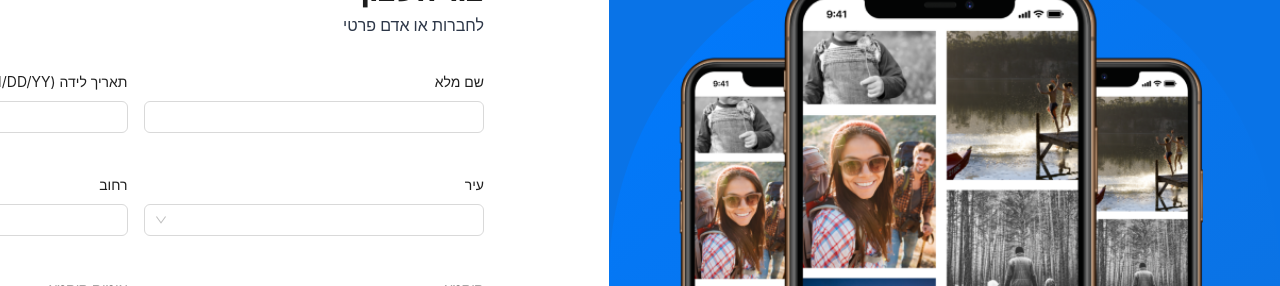
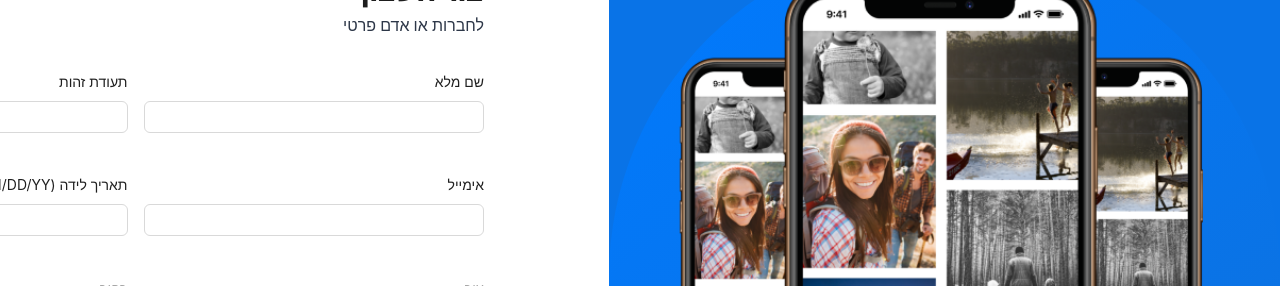
Before and after one commit to citysys/hometask, a React (Vite) app: page / in a window 1280 px wide. Shown: the part 219-505 px from the top of the page. Built offline with nearby package versions, Linux system fonts and the light colour scheme.

Commit message:
feat: add validation to form fields

```diff
--- a/src/cmps/signup-form.tsx
+++ b/src/cmps/signup-form.tsx
@@ -1,7 +1,10 @@
 
-import { Button, Checkbox, Form, Input, DatePicker, Select, Flex } from 'antd'
+import { Button, Checkbox, Form, Input, DatePicker, Select } from 'antd'
 import type { FormProps } from 'antd'
-import googleImg  from '../assets/img/google-img.png'
+import { RuleObject } from 'rc-field-form/lib/interface'
+import { StoreValue } from 'rc-field-form/lib/interface'
+
+import googleImg from '../assets/img/google-img.png'
 
 type FieldType = {
     fullName?: string;
@@ -19,6 +22,8 @@ type FieldType = {
 
 export function SignupForm() {
 
+    const [form] = Form.useForm()
+
     const onFinish: FormProps<FieldType>['onFinish'] = (values: FieldType) => {
         console.log('Success:', values)
     }
@@ -27,20 +32,45 @@ export function SignupForm() {
         console.log('Failed:', errorInfo)
     }
 
+    const validateIdNumber = async (_: RuleObject, value: StoreValue): Promise<void> => {
+        const id = value.toString()
+        const isValid = Array.from(id, Number)
+            .reduce((counter, digit, i) => {
+                const step = digit * ((i % 2) + 1)
+                return counter + (step > 9 ? step - 9 : step)
+            }, 0) % 10 === 0
+        if (!isValid) {
+            return Promise.reject(new Error('ID number is not valid.'))
+        }
+        return Promise.resolve()
+    }
+
+    const validateConfirmPassword = async (_: RuleObject, value: StoreValue): Promise<void> => {
+        const password = form.getFieldsValue(true)['password']
+        // console.log('password: ', password) //undefined
+        if (value !== password) {
+            return Promise.reject(new Error('The passwords do not match.'))
+        }
+        return Promise.resolve()
+    }
+
     const dateFormat: string = 'MM/DD/YY'
+
 
     return (
         <div className="signup-form">
             <Form
-                name="basic"
+                name="signup-form"
+                form={form}
                 layout="vertical"
                 labelCol={{ span: 16 }}
                 labelWrap="false"
-                initialValues={{ remember: true }}
                 onFinish={onFinish}
                 onFinishFailed={onFinishFailed}
                 autoComplete="off"
                 requiredMark="optional"
+                validateTrigger="onSubmit"
+
             >
 
                 <section className="text-fields">
@@ -48,7 +78,46 @@ export function SignupForm() {
                     <Form.Item<FieldType>
                         label="שם מלא"
                         name="fullName"
-                        rules={[{ required: true, message: 'נא להזין שם מלא' }]}
+                        validateTrigger="onInput"
+                        rules={[
+                            { required: true, message: 'נא להזין שם מלא' },
+                            { max: 15, message: 'עברת את מגבלת התוים' },
+                            { whitespace: true, message: 'נא להזין שם מלא' }
+                        ]}
+
+                    >
+                        <Input
+                            style={{ width: '100%' }}
+                        />
+                    </Form.Item>
+
+                    <Form.Item<FieldType>
+                        label="תעודת זהות"
+                        name="idNumber"
+                        validateTrigger="onBlur"
+                        rules={[
+                            { required: true, message: 'נא להזין תעודת זהות כולל ספרת ביקורת' },
+                            { len: 9, message: 'נא להזין תעודת זהות באורך 9 ספרות' },
+                            { whitespace: true, message: 'נא להזין תעודת זהות כולל ספרת ביקורת' },
+                            { validator: validateIdNumber, message: 'מספר תעודת זהות לא תקין' }
+                        ]}
+
+                    >
+                        <Input
+                            style={{ width: '100%' }}
+                        />
+                    </Form.Item>
+
+                    <Form.Item<FieldType>
+                        label="אימייל"
+                        name="email"
+                        validateTrigger="onInput"
+                        rules={[
+                            { required: true, message: 'נא להזין כתובת אימייל' },
+                            { whitespace: true, message: 'נא להזין כתובת אימייל' },
+                            { type: 'email', message: '  נא להזין כתובת אימייל' },
+
+                        ]}
 
                     >
                         <Input
@@ -116,7 +185,6 @@ export function SignupForm() {
                                             label: 'העצמאות'
                                         },
 
-
                                     ]}
                                 />
                             </Form.Item>
@@ -138,7 +206,10 @@ export function SignupForm() {
                     <Form.Item<FieldType>
                         label="סיסמא"
                         name="password"
-                        rules={[{ required: true, message: 'נא להזין סיסמא' }]}
+                        rules={[
+                            { required: true, message: 'נא להזין סיסמא' },
+                            { min: 5, message: 'הסיסמא חייבת להכיל 5 תוים ומעלה' }
+                        ]}
                     >
                         <Input.Password />
                     </Form.Item>
@@ -146,7 +217,10 @@ export function SignupForm() {
                     <Form.Item<FieldType>
                         label="אימות סיסמא"
                         name="confirmPassword"
-                        rules={[{ required: true, message: 'נא לאמת סיסמא' }]}
+                        rules={[
+                            { required: true, message: 'נא לאמת סיסמא' },
+                            {validator: validateConfirmPassword, message: 'הסיסמאות אינן זהות'}
+                        ]}
                     >
                         <Input.Password />
                     </Form.Item>
```
